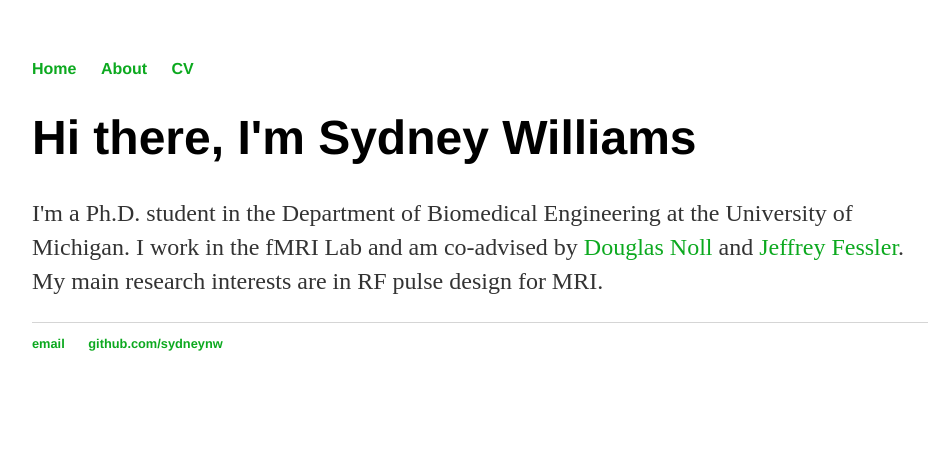
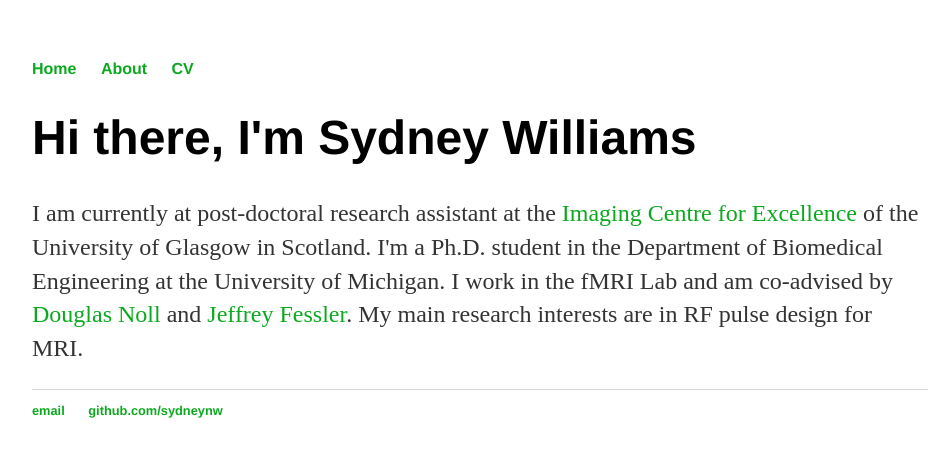
Before and after one commit to sydneynw/sydneynw.github.io, a Jekyll site: the page built from index.html, in a window 1280 px wide. Shown: the top 457 px of the page, without its empty margins (160-1109 px from the left). Built offline with Jekyll 4.4.1, drawn with Linux system fonts in a browser that asks for light colours.

Commit message:
Update index.html

```diff
--- a/index.html
+++ b/index.html
@@ -4,7 +4,9 @@ title: Sydney Williams
 ---
 <div class="blurb">
 	<h1>Hi there, I'm Sydney Williams</h1>
-	<p>I'm a Ph.D. student in the Department of Biomedical Engineering at the University of Michigan. I work in the fMRI Lab
+	<p>I am currently at post-doctoral research assistant at the <a href="https://www.gla.ac.uk/colleges/mvls/ice/">
+	Imaging Centre for Excellence</a> of the University of Glasgow in Scotland.
+	I'm a Ph.D. student in the Department of Biomedical Engineering at the University of Michigan. I work in the fMRI Lab
 	and am co-advised by <a href="http://nollresearch.engin.umich.edu/">Douglas Noll</a> and <a href="http://web.eecs.umich.edu/~fessler/">Jeffrey Fessler</a>. My main research interests are in RF pulse design for MRI.
 	<!--<a href="/about">Read more about my life...</a>--></p>
 </div><!-- /.blurb -->
```
